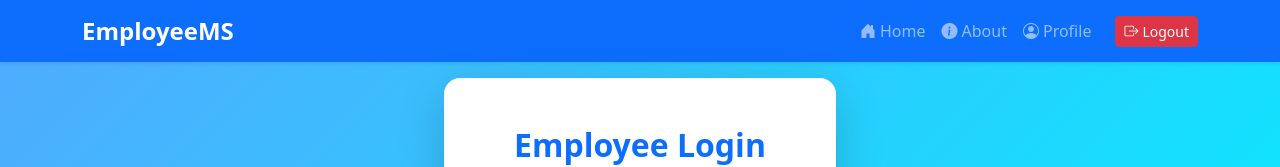
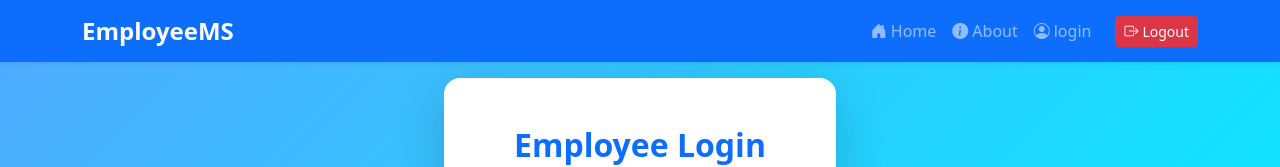
Before and after one commit to ajayprajapati6391/emp_frontend, a React (Vite) app: page /login in a window 1280 px wide. Shown: the top 167 px of the page. Built offline with nearby package versions, Linux system fonts and the light colour scheme.

Commit message:
change ui

```diff
--- a/src/App.jsx
+++ b/src/App.jsx
@@ -1,4 +1,4 @@
-import React from 'react'
+import React, { useState } from 'react'
 import { Routes, Route } from 'react-router-dom'
 import EmployeeManagementApp from './components/EmployeeManagementApp'
 import EmployeeDetails from './components/EmployeeDetails'
@@ -10,22 +10,26 @@ import Header from './components/Header'
 import Footer from './components/Footer'
 import Dashboard from './components/Dashboard'
 import AddEmployee from './components/AddEmployee'
+import { Context } from './components/Context'
 
 const App = () => {
+    const [username, setUsername] = useState("login");
     return (
         <div>
+            <Context.Provider value={{ username, setUsername }}>
                 <Header />
                 <Routes>
                     <Route path="/" element={<Home />} />
+                    <Route path="/about" element={<About />} />
+                    <Route path="/login" element={<Login />} />
                     <Route path="/dashboard" element={<Dashboard />} />
-                <Route path="/about" element={<About />} />
-                <Route path="/add-employee/:id" element={<AddEmployee/>} />
-                <Route path="/add-employee/" element={<AddEmployee/>} />
-                <Route path="/login" element={<Login />} />
+                    <Route path="/add-employee/:id" element={<AddEmployee />} />
+                    <Route path="/add-employee/" element={<AddEmployee />} />
                     <Route path="/register123" element={<Register />} />
                     <Route path="/employee" element={<EmployeeManagementApp />} />
                     <Route path="/employee/:id" element={<EmployeeDetails />} />
                 </Routes>
+            </Context.Provider>
             <Footer />
         </div>
     )
--- /dev/null
+++ b/src/components/Context.jsx
@@ -0,0 +1,2 @@
+import { createContext } from "react";
+export const Context = createContext();
--- a/src/components/Dashboard.jsx
+++ b/src/components/Dashboard.jsx
@@ -1,7 +1,7 @@
 import React from "react";
 import { Link } from "react-router-dom";
 const Dashboard = () => {
-    const token = document.cookie.includes("token");
+    const username = sessionStorage.getItem("username");
     return (
         <div className="container py-5">
 
--- a/src/components/Header.jsx
+++ b/src/components/Header.jsx
@@ -1,11 +1,12 @@
-import React from "react";
+import React, { useState ,useContext} from "react";
 import { Link, useNavigate } from "react-router-dom";
+import { Context } from "../components/Context";
 import axios from "axios";
 import { notify } from "../utils";
 
 const Header = () => {
     const navigate = useNavigate();
-
+    const { username,setUsername } = useContext(Context);
     const handleLogout = async () => {
         try {
             const response = await axios.get(
@@ -16,7 +17,8 @@ const Header = () => {
             );
 
             if (response.data.success) {
-                notify("success", response.data.message);
+                setUsername('login')
+                notify("success", response?.data?.message);
                 navigate("/login");
             }
         } catch (error) {
@@ -60,11 +62,9 @@ const Header = () => {
                             </Link>
                         </li>
 
-                        <li className="nav-item">
-                            <Link className="nav-link" to="/profile">
+                        <li className="nav-item nav-link">
                                 <i className="bi bi-person-circle me-1"></i>
-                                Profile
-                            </Link>
+                            {username}
                         </li>
 
                         <li className="nav-item ms-lg-3 mt-2 mt-lg-0">
--- a/src/components/Login.jsx
+++ b/src/components/Login.jsx
@@ -1,9 +1,11 @@
-import React, { useState } from "react";
+import React, { useState ,useContext} from "react";
 import axios from "axios";
 import { notify } from "../utils";
 import { useNavigate } from "react-router-dom";
+import { Context } from "../components/Context";
 const Login = () => {
     const navigate = useNavigate();
+    const { setUsername } = useContext(Context);
     const [user, setUser] = useState({
         email: "",
         password: "",
@@ -22,12 +24,10 @@ const Login = () => {
         try {
             const response = await axios.post(
                 "https://emp-backend-navy.vercel.app/api/adminlogin",
-                user,{withCredentials:true}
+                user, { withCredentials: true }
             );
-            console.log(response.data);
-            localStorage.setItem("username",response.data.name);
+            setUsername(response?.data?.data?.name)
             navigate('/dashboard')
-
         } catch (err) {
             console.log(err);
             alert(err.response?.data?.message || err.message);
```
Lines whose indentation alone changed are shown as unchanged.
